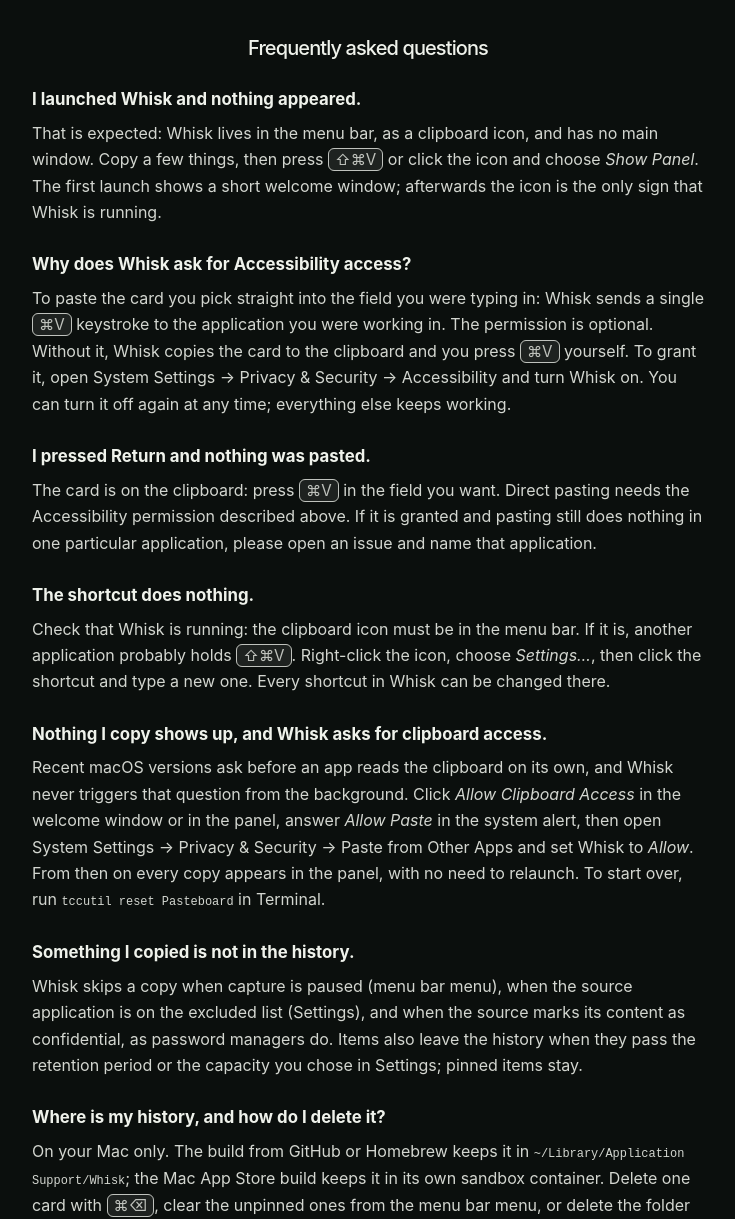
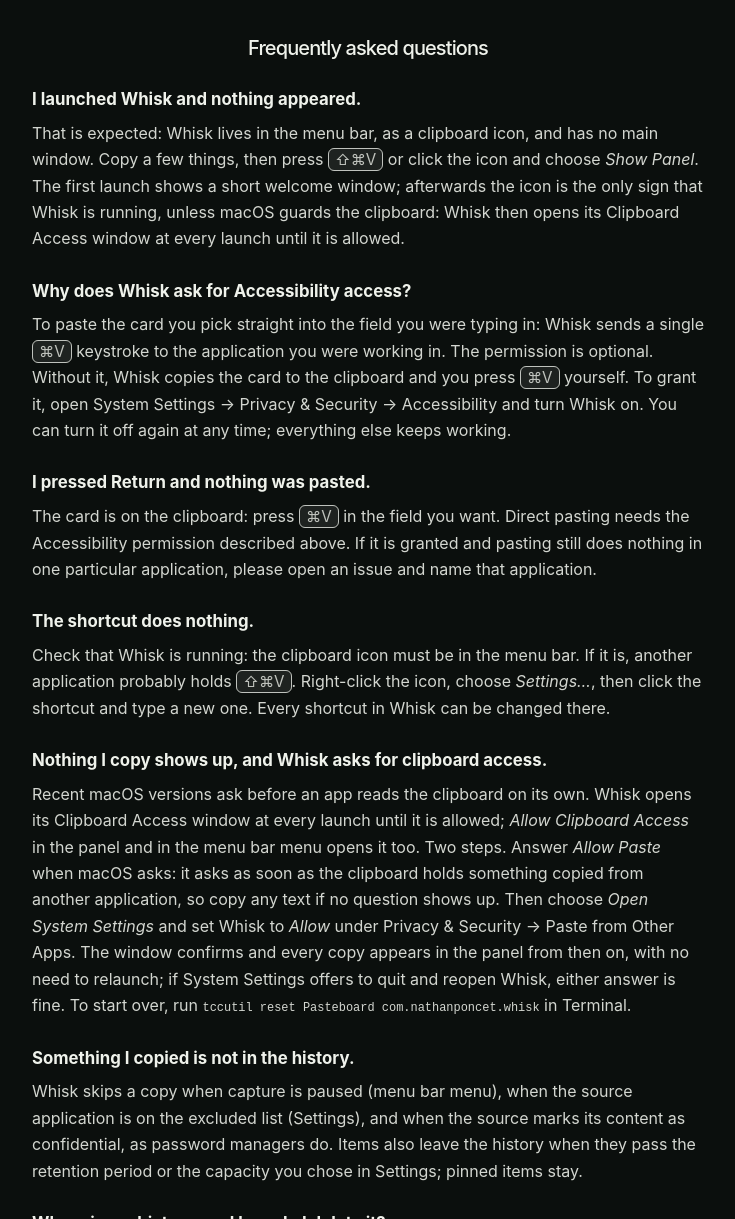
Before and after one commit to nathan-poncet/whisk, a plain HTML site: page docs/support.html in a window 1280 px wide. Shown: the part 741-1960 px from the top of the page, without its empty margins (272-1007 px from the left). Drawn offline with Linux system fonts and the light colour scheme.

Commit message:
📝 The review notes and the support page follow the access window
The notes sent to App Review, the support and privacy pages and the
README described the request as a button of the welcome window. They
now walk through what a launch shows: the Clipboard Access window, the
macOS alert over it — at the first copy when nothing was copied yet —
then the setting, and the confirmation. The reply to the rejection of
1.0.3 is recorded with the earlier ones.

Co-Authored-By: Claude Fable 5.2 <noreply@anthropic.com>

```diff
--- a/docs/support.html
+++ b/docs/support.html
@@ -61,7 +61,8 @@
     <p>That is expected: Whisk lives in the menu bar, as a clipboard icon, and has no main window.
     Copy a few things, then press <kbd>⇧⌘V</kbd> or click the icon and choose
     <em>Show Panel</em>. The first launch shows a short welcome window; afterwards the icon is the
-    only sign that Whisk is running.</p>
+    only sign that Whisk is running, unless macOS guards the clipboard: Whisk then opens its
+    Clipboard Access window at every launch until it is allowed.</p>
 
     <h3>Why does Whisk ask for Accessibility access?</h3>
     <p>To paste the card you pick straight into the field you were typing in: Whisk sends a
@@ -81,12 +82,16 @@
     then click the shortcut and type a new one. Every shortcut in Whisk can be changed there.</p>
 
     <h3>Nothing I copy shows up, and Whisk asks for clipboard access.</h3>
-    <p>Recent macOS versions ask before an app reads the clipboard on its own, and Whisk never
-    triggers that question from the background. Click <em>Allow Clipboard Access</em> in the
-    welcome window or in the panel, answer <em>Allow Paste</em> in the system alert, then open
-    System Settings → Privacy &amp; Security → Paste from Other Apps and set Whisk to
-    <em>Allow</em>. From then on every copy appears in the panel, with no need to relaunch. To
-    start over, run <code>tccutil reset Pasteboard</code> in Terminal.</p>
+    <p>Recent macOS versions ask before an app reads the clipboard on its own. Whisk opens its
+    Clipboard Access window at every launch until it is allowed; <em>Allow Clipboard Access</em>
+    in the panel and in the menu bar menu opens it too. Two steps. Answer <em>Allow Paste</em>
+    when macOS asks: it asks as soon as the clipboard holds something copied from another
+    application, so copy any text if no question shows up. Then choose
+    <em>Open System Settings</em> and set Whisk to <em>Allow</em> under Privacy &amp; Security →
+    Paste from Other Apps. The window confirms and every copy appears in the panel from then on,
+    with no need to relaunch; if System Settings offers to quit and reopen Whisk, either answer
+    is fine. To start over, run <code>tccutil reset Pasteboard com.nathanponcet.whisk</code> in
+    Terminal.</p>
 
     <h3>Something I copied is not in the history.</h3>
     <p>Whisk skips a copy when capture is paused (menu bar menu), when the source application is
```
Also changed, not shown: docs/app-store/metadata.json (+1 -1 lines), docs/privacy.html (+1 -1 lines), 3 other files.
